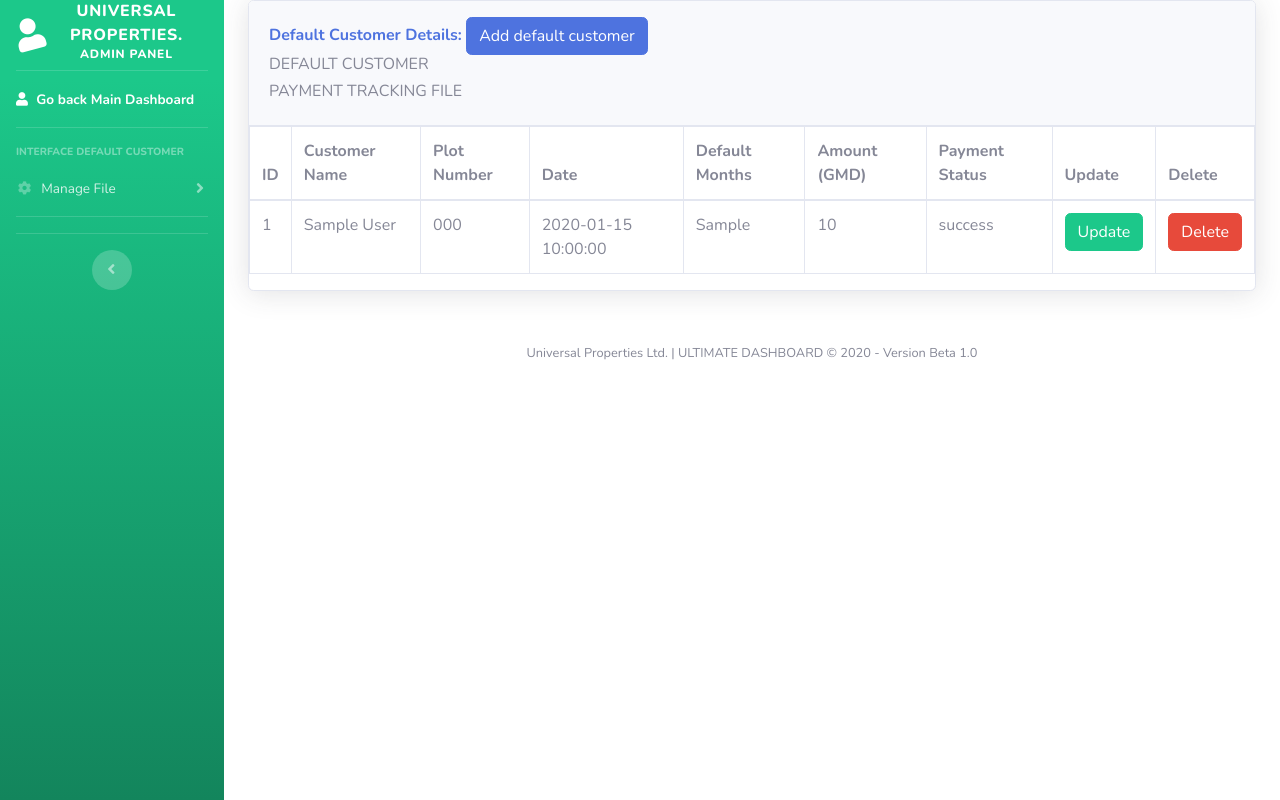
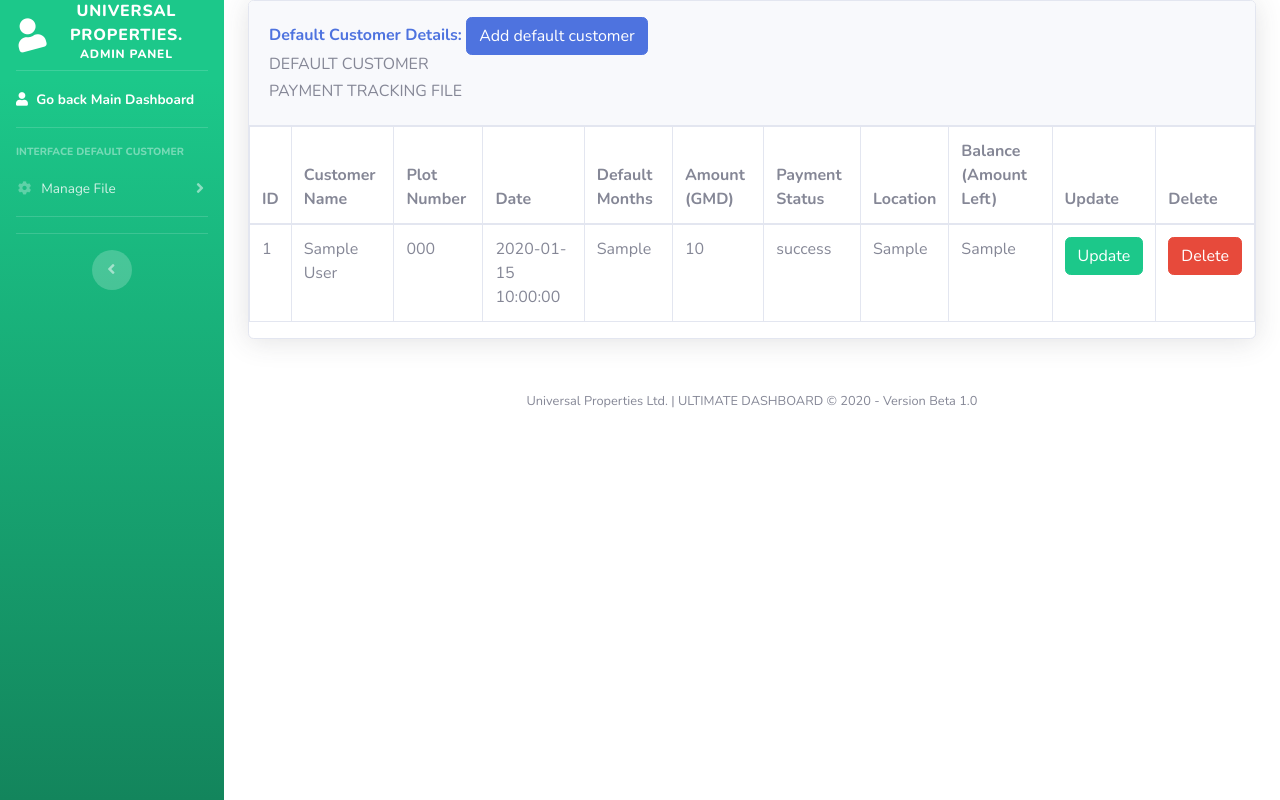
Before and after one commit to mohamedndiayedev/income-statement, a PHP site: page /fantasticschooladmin/dashboard/default-customer.php in a window 1280 px wide. Run offline with PHP 8.4, Linux system fonts and the light colour scheme; data comes from the database, SQL or seed files in the repository; tables that the repository leaves empty or names only in its code hold one stand-in row (values such as "Sample post"); data that the repository does not hold is empty.

Commit message:
Update default-customer.php

```diff
--- a/dashboard/default-customer.php
+++ b/dashboard/default-customer.php
@@ -24,7 +24,7 @@ include('includes/navbar-customer.php');
 
         <div class="form-group">
                 <label>Plot Number</label>
-                <input class="form-control" type="text" name="number" placeholder="plot number *">
+                <input class="form-control" type="text" name="number" placeholder="Plot number *">
          </div>
 
          <div class="form-group">
@@ -35,19 +35,25 @@ include('includes/navbar-customer.php');
                 <label>Default Months</label>
                 <input class="form-control" type="number" name="month" placeholder="Default Months *">
          </div>
-
          <div class="form-group">
                 <label>Amount (GMD)</label>
                 <input class="form-control" type="number" name="amount" placeholder="Amount in GMD *">
          </div>
          <div class="form-group">
                 <div class="form-group">
-                <label for="status" class="form-control" type="text" placeholder="enter status *">Choose a Payment Status</label>
-
+                <label for="status" class="form-control" type="text" placeholder="Enter status *">Choose a Payment Status</label>
                 <select id="status" name="status">
-                <option value="Paid">Paid</option>
-                <option value="Not Paid">Not Paid</option>
+                <option value="Reinstate">Reinstate</option>
+                <option value="Fine">Fine</option>
                 </select>
+         </div>
+         <div class="form-group">
+                <label>Location (Property Location)</label>
+                <input class="form-control" type="number" name="property" placeholder="Location *">
+         </div>
+         <div class="form-group">
+                <label>Balance (Amount Left)</label>
+                <input class="form-control" type="number" name="balance" placeholder="Balance in GMD *">
          </div>
          </div>
 
@@ -90,6 +96,8 @@ include('includes/navbar-customer.php');
                             <th>Default Months</th>
                             <th>Amount (GMD)</th>
                             <th>Payment Status</th>
+                            <th>Location</th>
+                            <th>Balance (Amount Left)</th>
                             <th>Update</th>
                             <th>Delete</th>
                         </tr>
@@ -111,6 +119,8 @@ include('includes/navbar-customer.php');
                             <td><?php echo $row['month']; ?></td>
                             <td><?php echo $row['amount']; ?></td>
                             <td><?php echo $row['status']; ?></td>
+                            <td><?php echo $row['property']; ?></td>
+                            <td><?php echo $row['balance']; ?></td>
                             <td>
                               <form action="edit-customer.php" method="post">
                                 <input type="hidden" name="edit_id" value="<?php echo $row['id']; ?>">
```
